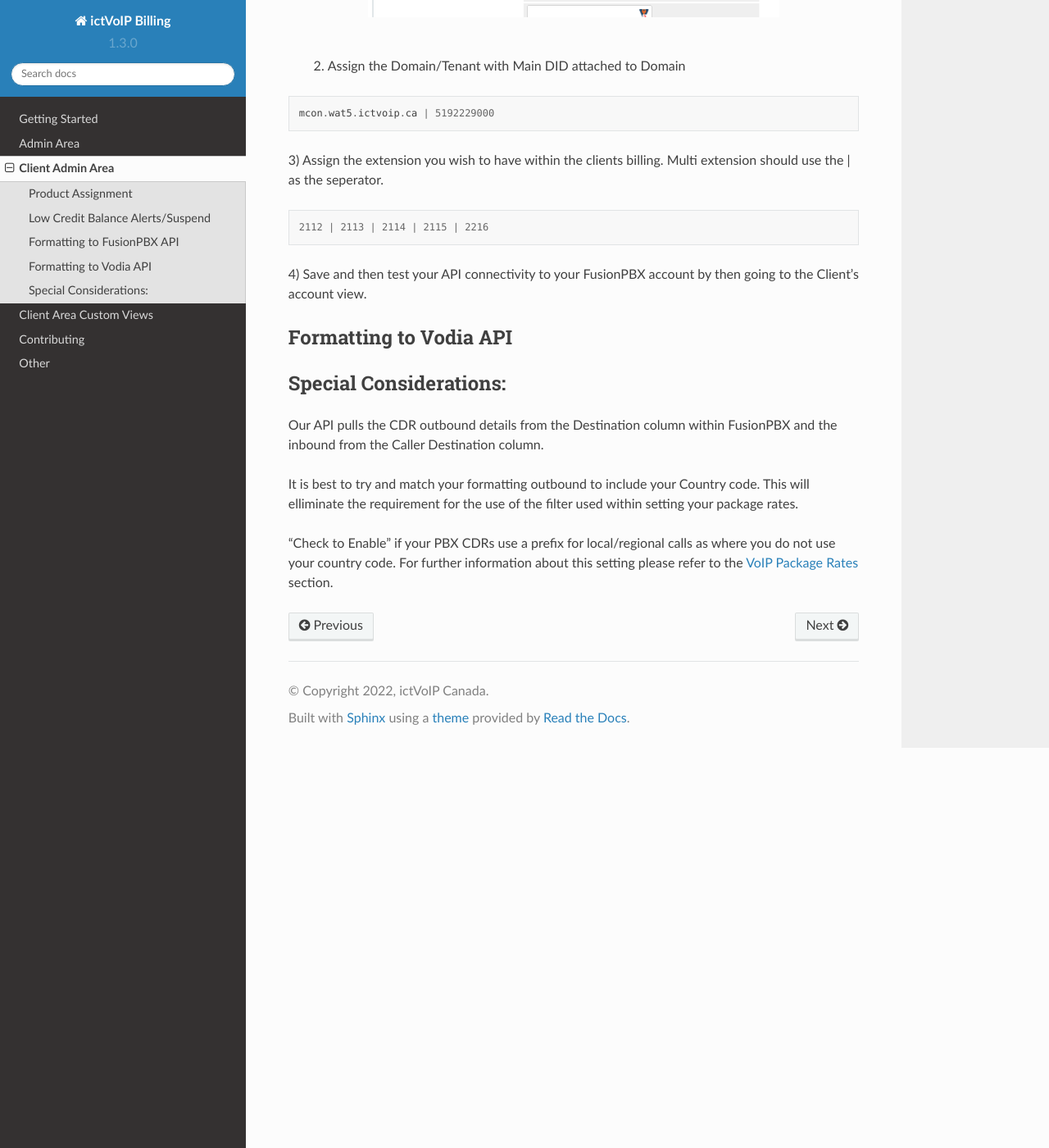
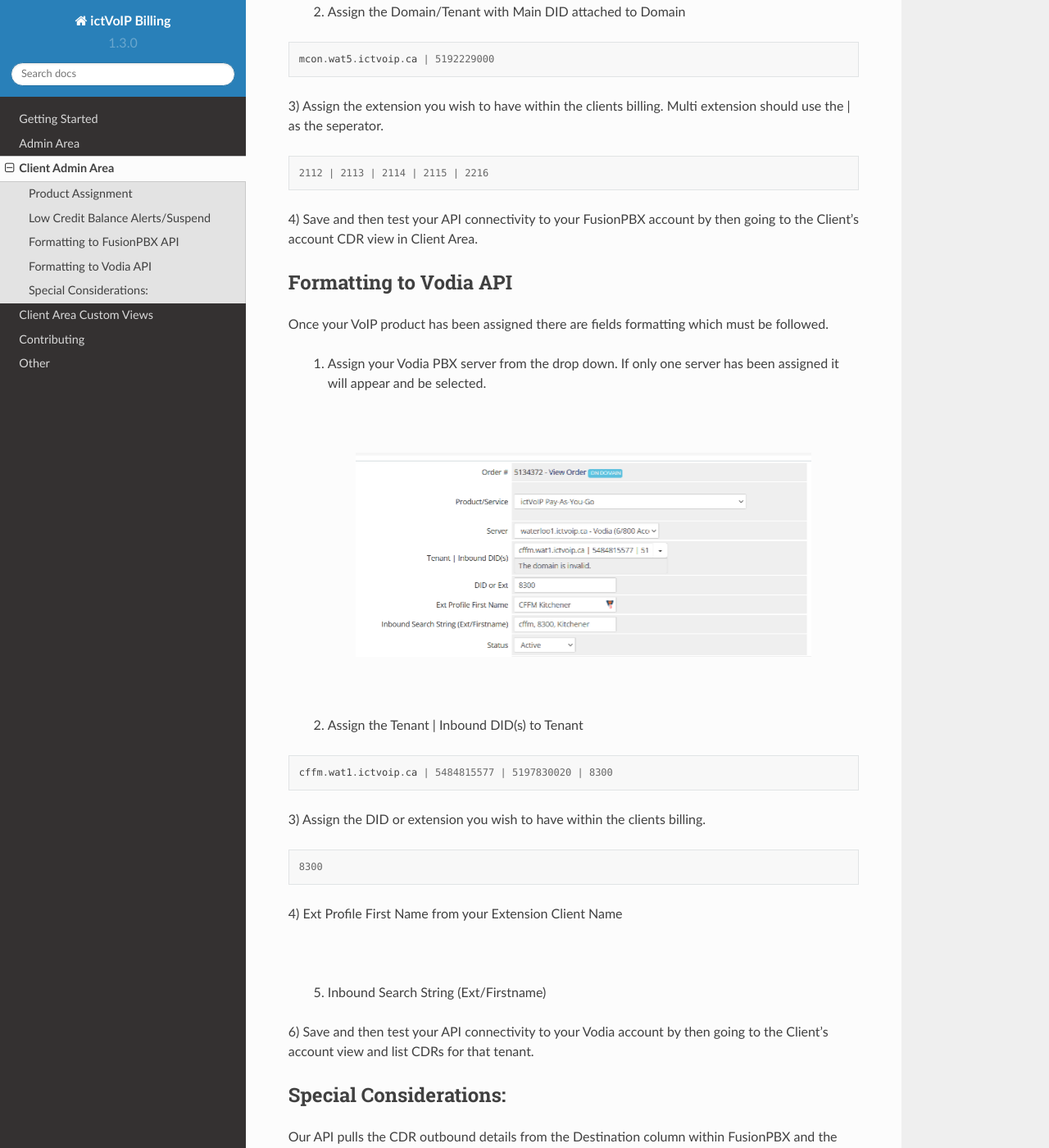
Before and after one commit to ictvoip/ictvoip-docs, a Sphinx documentation site: the page built from docs/source/clientadmin/clientadmin.rst, in a window 1280 px wide and 1400 px high, scrolled down 3081 px. Shown: the whole window at 82% size. Built offline with Sphinx 7.4.7 and the Read the Docs theme 2.0.0, drawn with Linux system fonts in a browser that asks for light colours; pages that are not in the unit, such as notebooks, are missing from menus.

Commit message:
Update clientadmin.rst

```diff
--- a/docs/source/clientadmin/clientadmin.rst
+++ b/docs/source/clientadmin/clientadmin.rst
@@ -59,7 +59,7 @@ Once your VoIP product has been assigned there are fields which must follow the
  1) Assign your FusionPBX server from the drop down. If only one server has been assigned it will appear and be selected.
 
 .. image:: ../_static/images/clientadmin/client_admin_server.png
-        :scale: 70%
+        :scale: 50%
         :align: center
         :alt: Adding a new Provider or PBX
 
@@ -78,12 +78,45 @@ Once your VoIP product has been assigned there are fields which must follow the
    2112 | 2113 | 2114 | 2115 | 2216
 
 |
- 4) Save and then test your API connectivity to your FusionPBX account by then going to the Client's account view.
+ 4) Save and then test your API connectivity to your FusionPBX account by then going to the Client's account CDR view in Client Area.
+
 
 
 Formatting to Vodia API
 ***************************
 
+Once your VoIP product has been assigned there are fields formatting which must be followed.
+
+ 1) Assign your Vodia PBX server from the drop down. If only one server has been assigned it will appear and be selected.
+
+|
+
+ .. image:: ../_static/images/clientadmin/vodia_format.png
+        :scale: 50%
+        :align: center
+        :alt: Adding a new Provider or PBX
+
+|
+
+ 2) Assign the Tenant | Inbound DID(s) to Tenant
+::
+
+  cffm.wat1.ictvoip.ca | 5484815577 | 5197830020 | 8300
+
+|
+ 3) Assign the DID or extension you wish to have within the clients billing.
+
+::
+
+   8300
+|
+ 4)  Ext Profile First Name	from your Extension Client Name
+
+|
+
+ 5) Inbound Search String (Ext/Firstname)
+|
+ 6) Save and then test your API connectivity to your Vodia account by then going to the Client's account view and list CDRs for that tenant.
 
 
 
```
